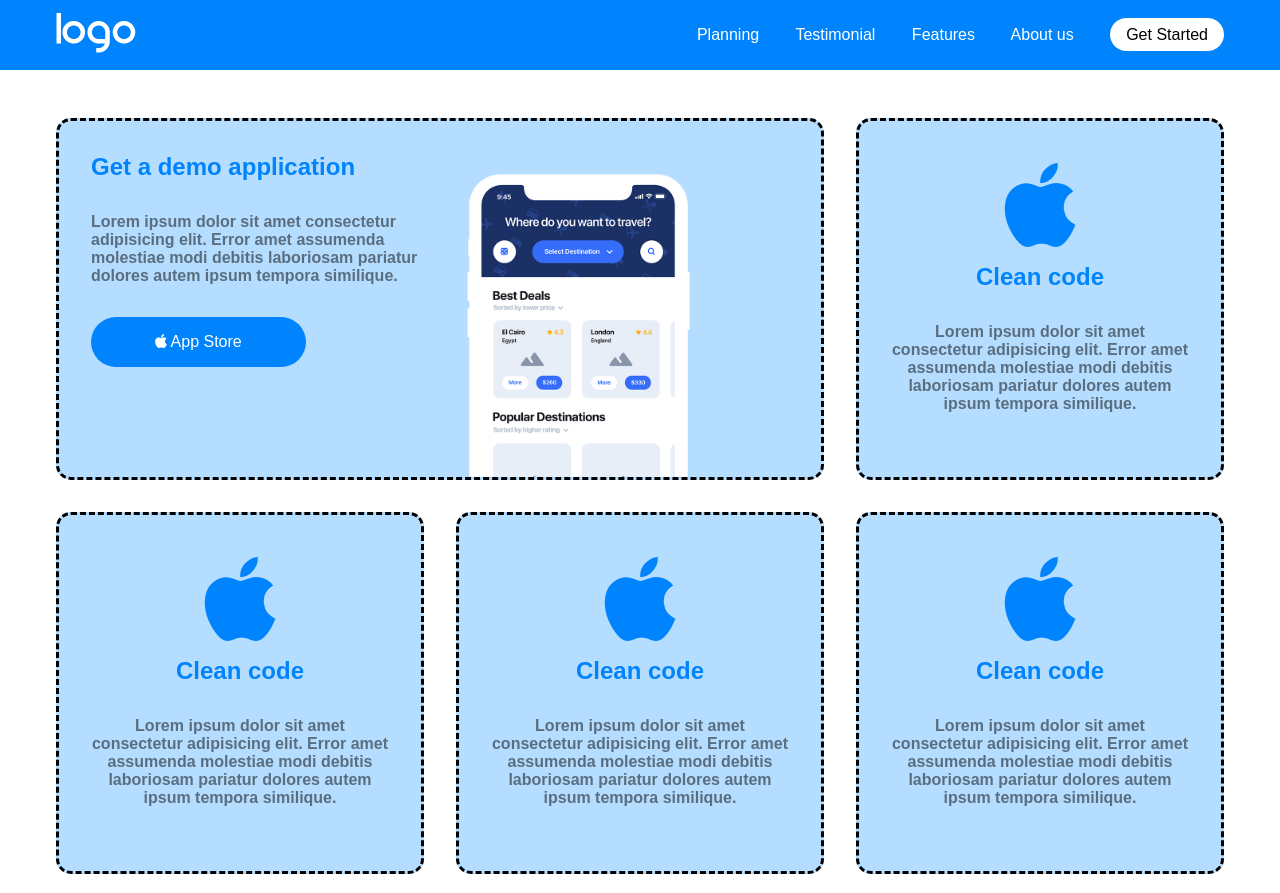
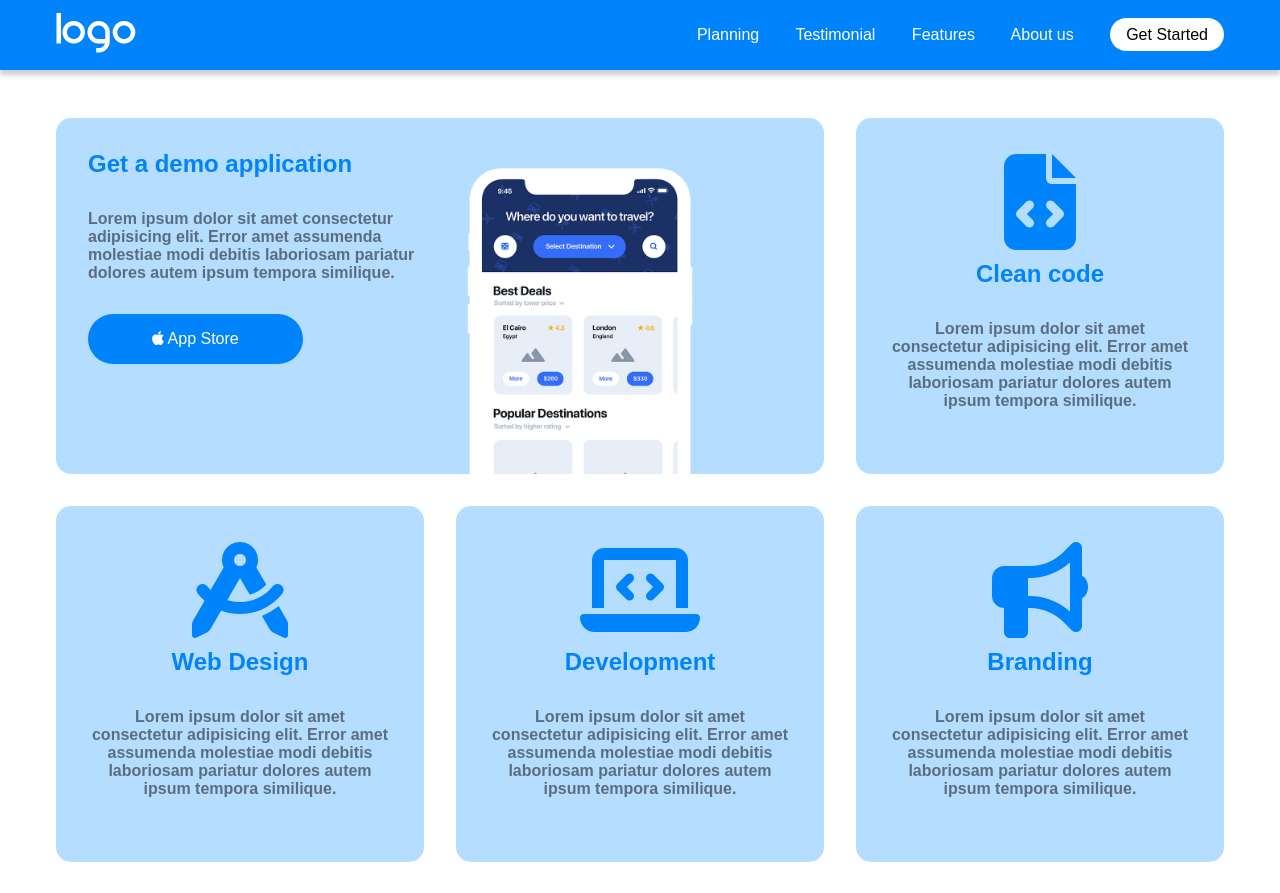
Before and after one commit to GabrieleRizzo19/htmlcss-responsive-layout, a plain HTML site: page index.html in a window 1280 px wide. Shown: the top 893 px of the page. Drawn offline with Linux system fonts and the light colour scheme.

Commit message:
fix(html,css): details

```diff
--- a/css/helper.css
+++ b/css/helper.css
@@ -51,6 +51,7 @@
 
 .pos-absolute{ position: absolute; }
 .pos-relative{ position: relative; }
+.pos-fixed   { position: fixed; }
 
 .col10{ width: 20%; }
 .col20{ width: 20%; }
--- a/css/style.css
+++ b/css/style.css
@@ -35,6 +35,11 @@ a{
 
 #header{
     background-color: var(--primary-col);
+    height: 70px;
+    width: 100%;
+    top: 0;
+    left: 0;
+    box-shadow: 0px 5px 5px 0px rgba(0,0,0,0.2);
 }
 
 #header a{
@@ -77,6 +82,10 @@ header nav #hamburger-menu{
 /*****  HERO SECTION  *****/
 
 #hero{
+    margin-top: 70px;
+}
+
+#hero{
     padding: 2em 0;
 }
 
@@ -91,7 +100,6 @@ header nav #hamburger-menu{
 
 #hero .card{
     height: 100%;
-    border: 3px dashed black;
     border-radius: 15px;
     text-align: center;
     padding: 2rem;
--- a/index.html
+++ b/index.html
@@ -13,7 +13,7 @@
     <body>
 
         <header>
-            <div id="header">
+            <div id="header" class="pos-fixed">
                 <nav class="container flex justify-content-sb align-items-center min-height70 margin-zero-auto">
                     <div id="logo-container">
                         <img src="./img/logo.png" alt="logo">
@@ -61,7 +61,7 @@
                     <div class="col">
                         <div class="card">
                             <div class="hero-card-top-icon">
-                                <i class="fa-brands fa-apple"></i>
+                                <i class="fa-solid fa-file-code"></i>
                             </div>
                             <h2>Clean code</h2>
                             <p>
@@ -72,9 +72,9 @@
                     <div class="col">
                         <div class="card">
                             <div class="hero-card-top-icon">
-                                <i class="fa-brands fa-apple"></i>
+                                <i class="fa-solid fa-compass-drafting"></i>
                             </div>
-                            <h2>Clean code</h2>
+                            <h2>Web Design</h2>
                             <p>
                                 Lorem ipsum dolor sit amet consectetur adipisicing elit. Error amet assumenda molestiae modi debitis laboriosam pariatur dolores autem ipsum tempora similique.
                             </p>
@@ -83,9 +83,9 @@
                     <div class="col">
                         <div class="card">
                             <div class="hero-card-top-icon">
-                                <i class="fa-brands fa-apple"></i>
+                                <i class="fa-solid fa-laptop-code"></i>
                             </div>
-                            <h2>Clean code</h2>
+                            <h2>Development</h2>
                             <p>
                                 Lorem ipsum dolor sit amet consectetur adipisicing elit. Error amet assumenda molestiae modi debitis laboriosam pariatur dolores autem ipsum tempora similique.
                             </p>
@@ -94,9 +94,9 @@
                     <div class="col">
                         <div class="card">
                             <div class="hero-card-top-icon">
-                                <i class="fa-brands fa-apple"></i>
+                                <i class="fa-solid fa-bullhorn"></i>
                             </div>
-                            <h2>Clean code</h2>
+                            <h2>Branding</h2>
                             <p>
                                 Lorem ipsum dolor sit amet consectetur adipisicing elit. Error amet assumenda molestiae modi debitis laboriosam pariatur dolores autem ipsum tempora similique.
                             </p>
```
